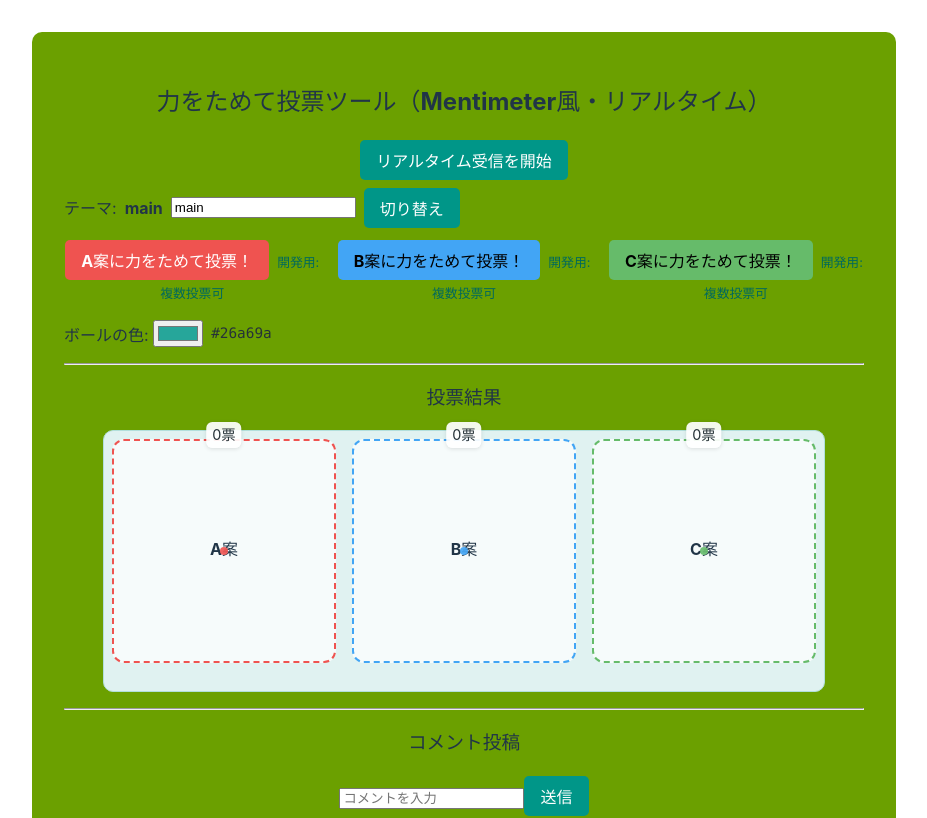
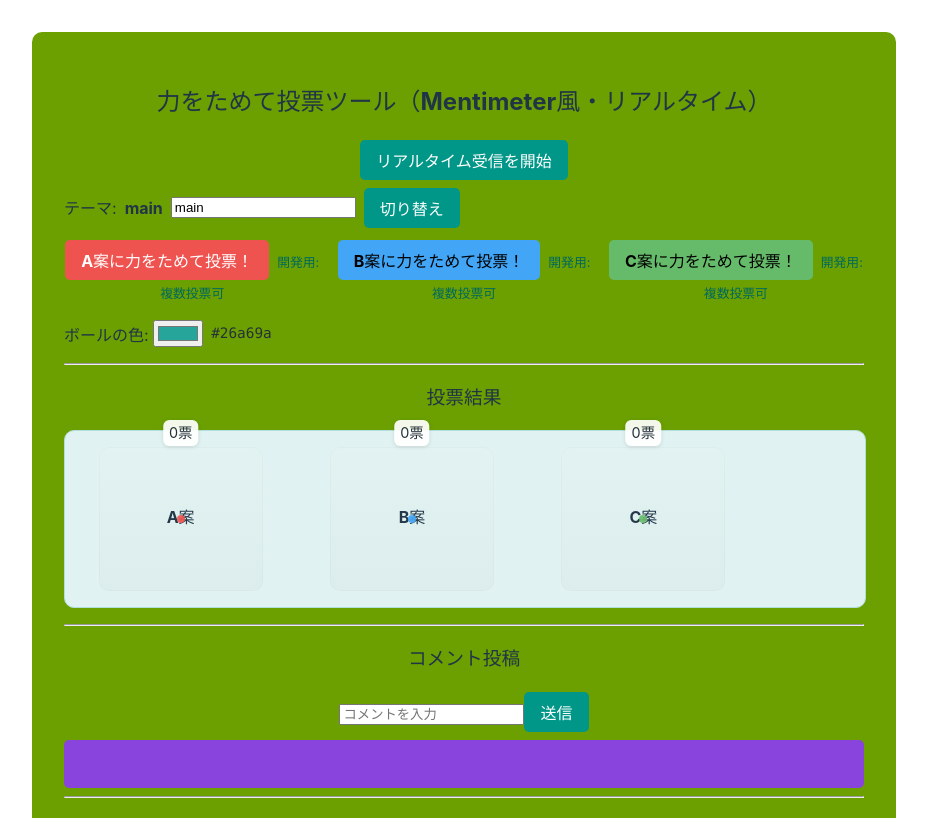
Before and after one commit to LotusLover/is-ec-pj-bjn8jcr4, a Vue app: page / in a window 1280 px wide. Shown: the top 818 px of the page, without its empty margins (176-1103 px from the left). Built offline with nearby package versions, Linux system fonts and the light colour scheme.

Commit message:
rayout_imp1

```diff
--- a/src/components/Kaede_Vote.vue
+++ b/src/components/Kaede_Vote.vue
@@ -27,6 +27,7 @@ const {
   saveOptionsConfig,
   resetVotes: resetVotesFirestore,
   ensureFirestoreLite,
+  markPendingClientId,
   isRealtimeConnected,
   connectingRealtime,
   realtimeError,
@@ -288,15 +289,18 @@ const endCharge = async () => {
   const idx = selectedIdx.value;
   // 集合点モデルではオーバーレイ飛翔は行わない
   try {
-  // Firestore へ投票を書き込む（composable 経由）
-  await addVote(idx, power, ballColor.value);
+    // クライアント側で一意な id を作成して optimistic 表示とサーバー同期の重複を防ぐ
+    const clientId = 'c_' + Math.random().toString(36).slice(2, 9);
+    // ローカルにオブジェクトで即時表示（互換性のため number も許容）
+    votes.value[idx].push({ power, color: ballColor.value, clientId });
+    // composable に pending を登録
+    try { if (typeof markPendingClientId === 'function') markPendingClientId(clientId); } catch (_) {}
     // 票に対応するボールの初期位置（stage基準）と初速を算出
     const spawn = computeSpawnForVote(idx, power);
     if (spawn) pendingSpawns.value[idx].push(spawn);
-  // リアルタイム接続の有無に関係なく、即ローカル票に追加して視覚的連続性を確保
-  // ローカルにオブジェクトで即時表示（互換性のため number も許容）
-  votes.value[idx].push({ power, color: ballColor.value });
-  nextTick().then(syncPhysicsWithVotes);
+    nextTick().then(syncPhysicsWithVotes);
+    // Firestore へ投票を書き込む（composable 経由）
+    await addVote(idx, power, ballColor.value, clientId);
     // 一人一票（ローカルに記録）※開発時は無効
     if (!allowMultiVote) {
       localStorage.setItem(`kaede_vote_voted_${pollId}`, '1');
@@ -408,6 +412,8 @@ watch(votes, (newV, oldV) => {
     }
   } catch (_) {}
 }, { deep: true });
+// 票更新に合わせて物理配列を同期
+watch(votes, () => { nextTick().then(syncPhysicsWithVotes); }, { deep: true });
 
 // コメント機能
 const userMsg = ref('');
@@ -842,15 +848,15 @@ button:disabled {
   position: relative;
   margin: 0.5rem auto 0;
   width: 100%;
-  max-width: 720px;
-  min-height: 260px;
+  max-width: 1100px;
+  min-height: 160px;
   background: #e0f2f1;
   border: 1px solid #b2dfdb;
   border-radius: 10px;
   display: flex;
   flex-wrap: wrap;
   align-items: flex-start;
-  justify-content: center;
+  justify-content: space-around;
 }
 
 .ball-count.pulse {
@@ -870,12 +876,30 @@ button:disabled {
   flex-direction: column;
   align-items: center;
   justify-content: center;
-  width: 220px;
-  height: 220px;
+  width: 180px;
+  height: 160px;
   margin: 8px;
-  background: #ffffffb3;
-  border: 2px dashed #80cbc4;
   border-radius: 12px;
+  /* remove hard border/background to let balls cluster visually, keep subtle focus */
+}
+.spot::before {
+  content: '';
+  position: absolute;
+  inset: 8px;
+  border-radius: 10px;
+  background: linear-gradient(180deg, rgba(255,255,255,0.04), rgba(0,0,0,0.02));
+  box-shadow: 0 0 0 1px rgba(0,0,0,0.02) inset;
+  pointer-events: none;
+}
+.spot-center {
+  position: absolute;
+  width: 10px;
+  height: 10px;
+  border-radius: 50%;
+  top: 50%;
+  left: 50%;
+  transform: translate(-50%, -50%);
+  opacity: 0.95;
 }
 .spot-center {
   position: absolute;
--- a/src/composables/useFirestore.ts
+++ b/src/composables/useFirestore.ts
@@ -51,6 +51,8 @@ export function useFirestore(pollId: any, themeRef: any) {
 
   let unsubscribe: any = null;
   let pollTimer: any = 0;
+  // pending clientIds for optimistic local votes
+  const pendingClientIds = new Set<string>();
 
   async function connectRealtime() {
     if (unsubscribe) return;
@@ -74,6 +76,12 @@ export function useFirestore(pollId: any, themeRef: any) {
         snap.forEach((d: any) => {
           const data = d.data();
           if (typeof data.optionIndex === 'number' && typeof data.power === 'number') {
+            // skip server doc if it's already pending locally
+            if (data.clientId && pendingClientIds.has(data.clientId)) {
+              // clear pending flag and skip adding (we already showed it locally)
+              pendingClientIds.delete(data.clientId);
+              return;
+            }
             if (!arrs[data.optionIndex]) arrs[data.optionIndex] = [];
             // preserve per-vote color if present
             arrs[data.optionIndex].push({ power: data.power, color: data.color || null });
@@ -115,6 +123,7 @@ export function useFirestore(pollId: any, themeRef: any) {
         snap.forEach((d:any) => {
           const data = d.data();
           if (typeof data.optionIndex === 'number' && typeof data.power === 'number') {
+            if (data.clientId && pendingClientIds.has(data.clientId)) { pendingClientIds.delete(data.clientId); return; }
             if (!arrs[data.optionIndex]) arrs[data.optionIndex] = [];
             arrs[data.optionIndex].push({ power: data.power, color: data.color || null });
           }
@@ -124,11 +133,14 @@ export function useFirestore(pollId: any, themeRef: any) {
     }, 2000);
   }
 
-  async function addVote(optionIndex:number, power:number, color?:string) {
+  async function addVote(optionIndex:number, power:number, color?:string, clientId?:string) {
     await ensureFirestoreLite();
     const payload:any = { optionIndex, power, createdAt: serverTimestamp() };
     if (color) payload.color = color;
+    if (clientId) payload.clientId = clientId;
+    // return clientId used for dedup tracking
     await addDoc(votesColRef, payload);
+    return clientId;
   }
 
   async function resetVotes() {
@@ -172,6 +184,7 @@ export function useFirestore(pollId: any, themeRef: any) {
     saveOptionsConfig,
     resetVotes,
     ensureFirestoreLite,
+  markPendingClientId: (id:string) => { if (id) pendingClientIds.add(id); },
     isRealtimeConnected,
     connectingRealtime,
     realtimeError,
```
